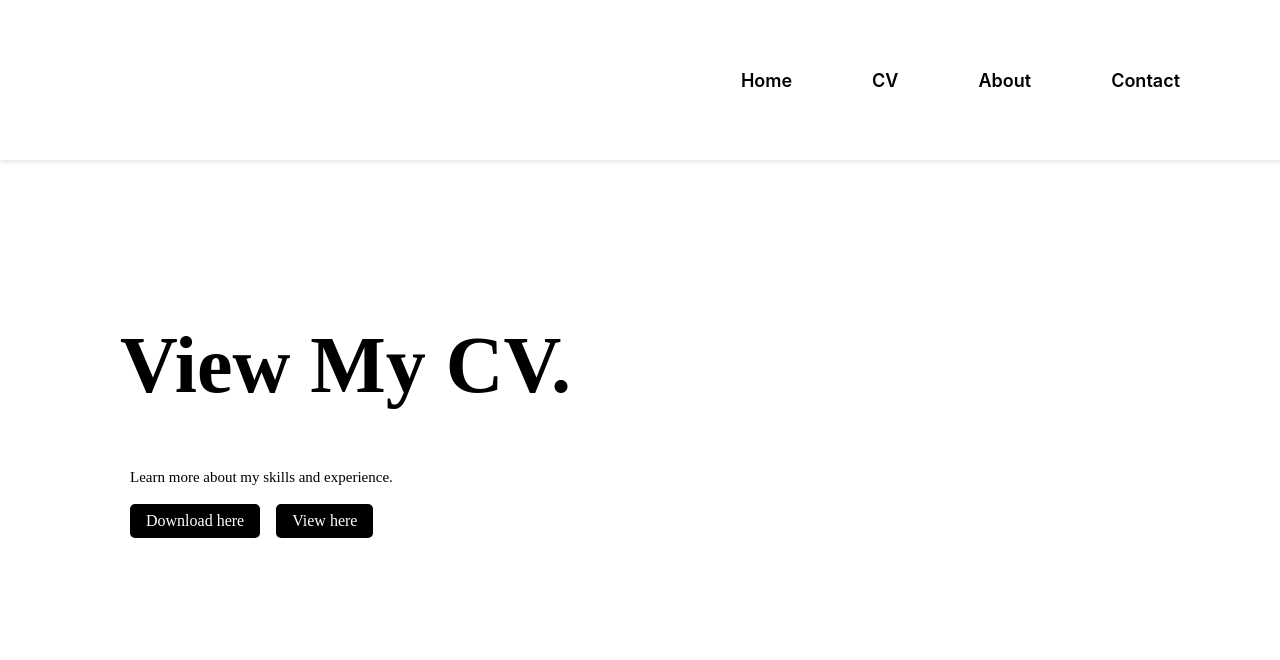
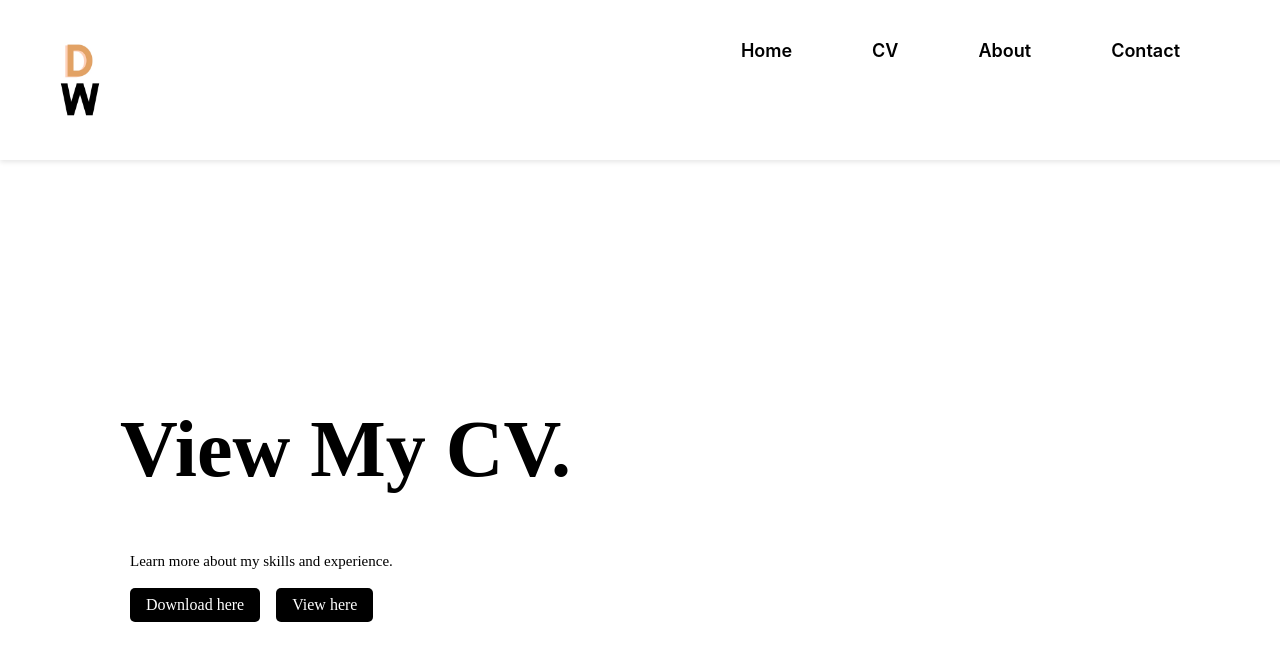
Before and after one commit to warbyd/portfolio, a React (Create React App) app: page /cv in a window 1280 px wide. Shown: the top 660 px of the page. Built offline with nearby package versions, Linux system fonts and the light colour scheme.

Commit message:
slight changes

```diff
--- a/src/components/Header.css
+++ b/src/components/Header.css
@@ -8,7 +8,6 @@ nav {
   z-index: 9999;
   display: flex;
   justify-content: flex-end;
-  align-items: center;
   box-shadow: 0px 2px 5px rgba(0,0,0,0.1);
   padding: 40px;
 }
@@ -40,15 +39,16 @@ nav a:hover {
 }
 
 .logo-container {
-  margin-right: 1rem; /* Add a right margin for some space between the logo and the navigation links */
-  order: -1; /* Add this line to move the logo container to the far left */
-
+  display: flex;
+  justify-content: flex-start;
+  align-items: center;
+  margin-right: auto; /* this pushes the logo to the left side */
 }
 
 .logo {
   height: 80px;
   width: auto;
-  margin-right: 1100px
+  margin-right: auto;
 }
 
 @media only screen and (max-width: 767px) {
--- a/src/components/Header.js
+++ b/src/components/Header.js
@@ -5,6 +5,8 @@ import logo from './logo.jpg'; // Import the image file with the correct name
 
 const Header = () => {
   return (
+    <div>
+      <img src={logo} alt="Logo" className="logo" /> {/* Add the logo image */}
       <nav>
         <div className="logo-container"> {/* Add a container for the logo */}
           <img src={logo} alt="Logo" className="logo" /> {/* Add the logo image */}
@@ -16,6 +18,7 @@ const Header = () => {
           <li><NavLink to="/contact">Contact</NavLink></li>
         </ul>
       </nav>
+    </div>
   );
 }
 
```
Also changed, not shown: 1 other file (tests, documents, lock files or other folders). Lines whose indentation alone changed are shown as unchanged.
